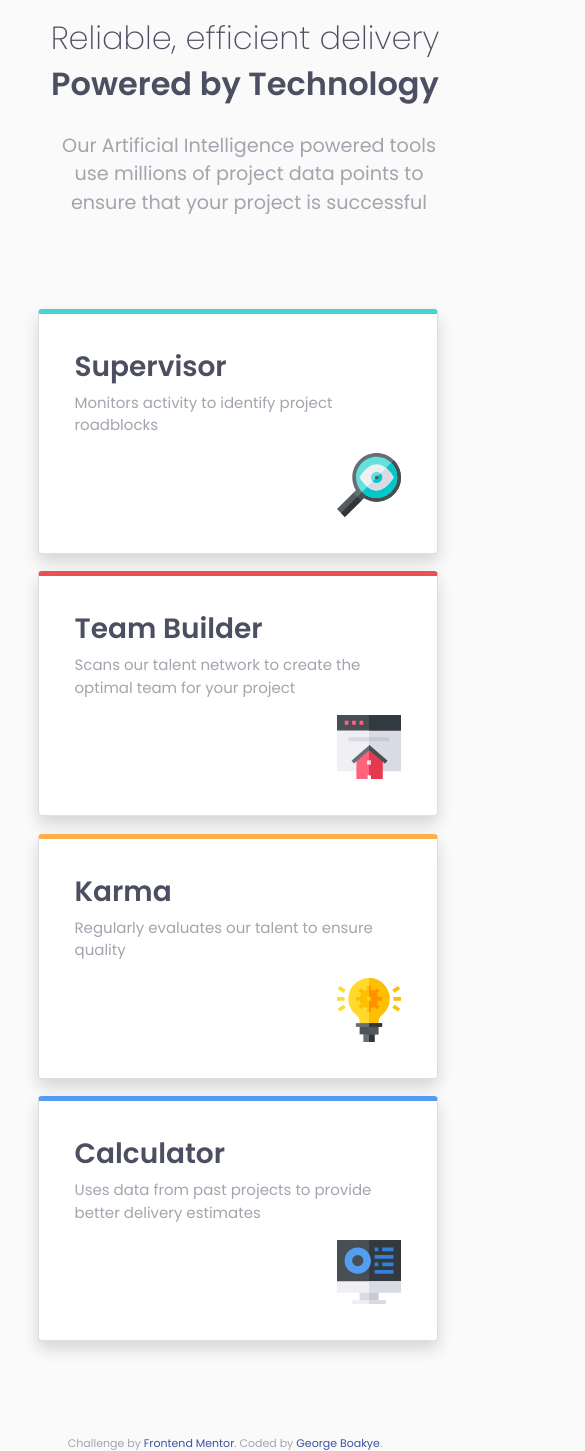
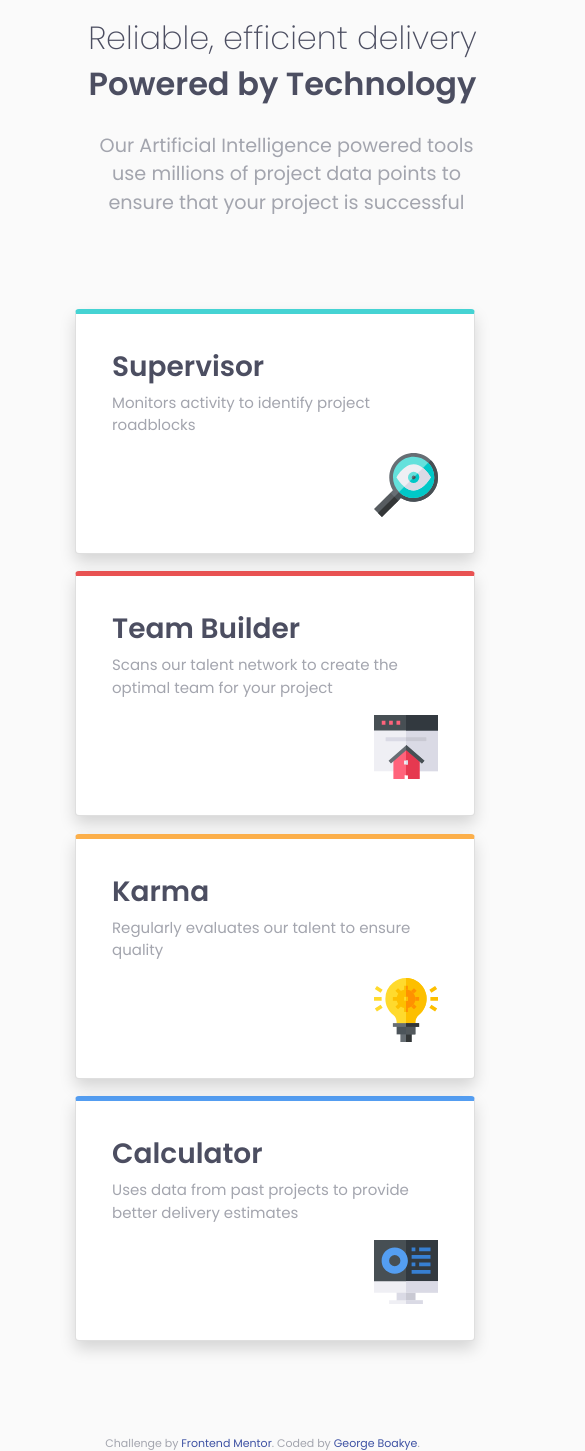
Before and after one commit to George-Boakye/four-card-feature-challenge, a plain HTML site: page index.html in a window 390 px wide. Shown: the whole page, 585 px wide, since content can reach past the window. Drawn offline with nearby package versions, Linux system fonts and the light colour scheme.

Commit message:
updated mobile layout

```diff
--- a/css/styles.css
+++ b/css/styles.css
@@ -110,18 +110,17 @@ body{
 footer{
   position: relative;
   top:180%;
-  left: 10%;
+  left: 20%;
 
 }
 .first-container{
   position: relative;
-  left: -10%;
   width: 160%;
   font-size: smaller;
 }
 .second-container{
   position: absolute;
-  left: 10%;
+  left: 20%;
 
 }
 .left-container{
```
